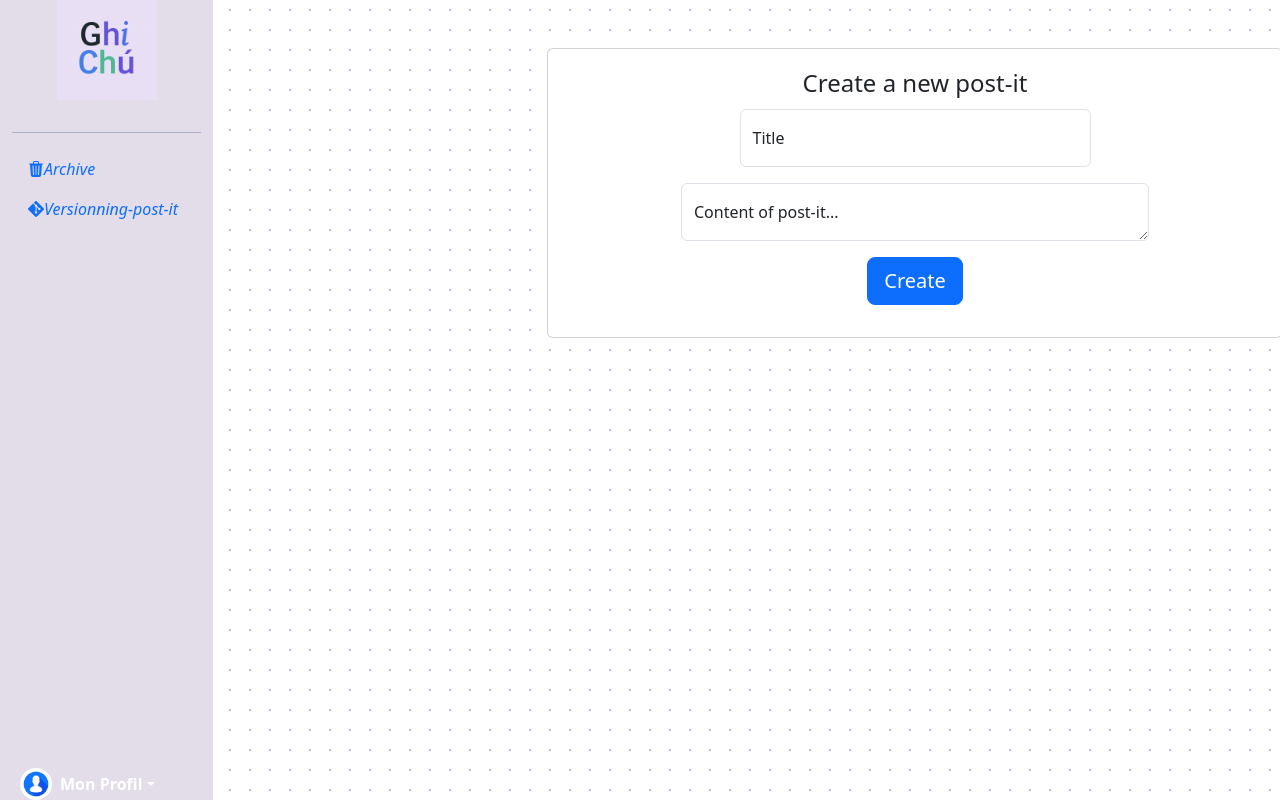
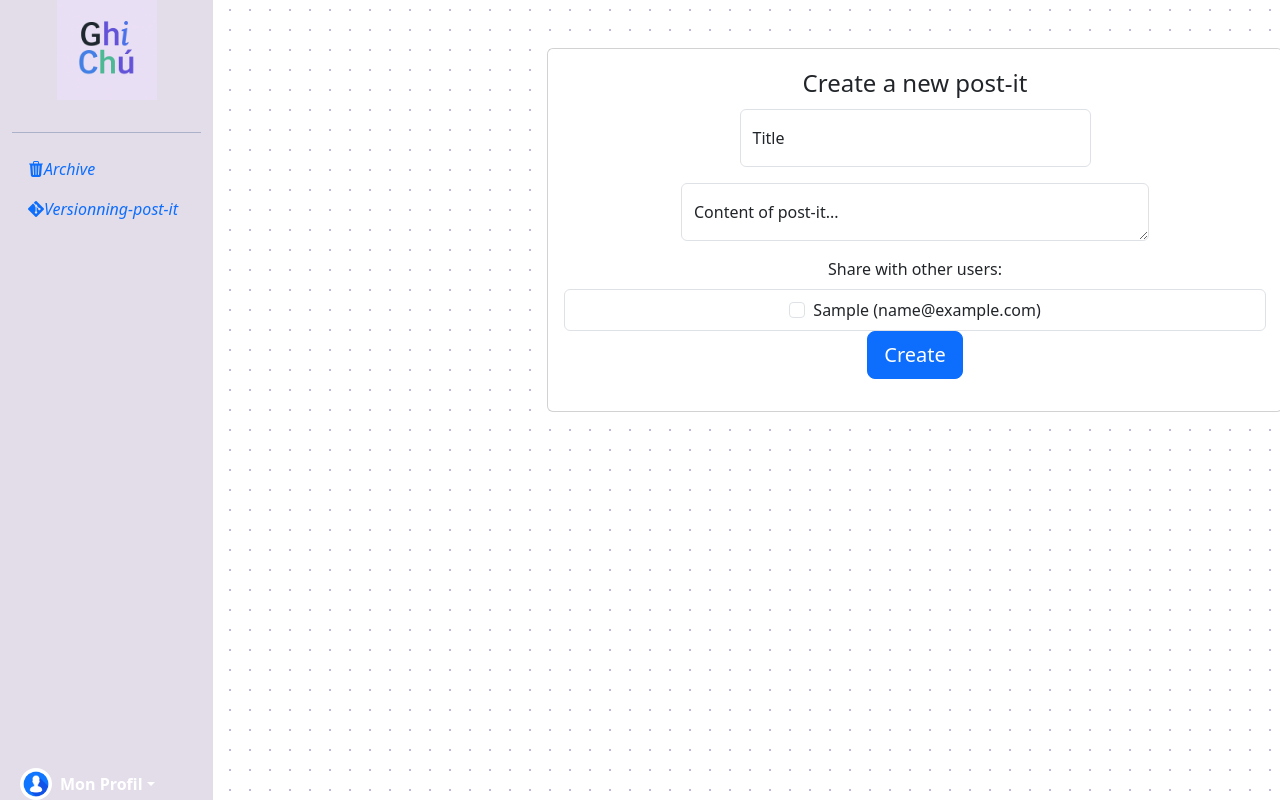
Before and after one commit to Perras2357/Ghi-chu, a PHP site: template app/views/create_post_it_view.php in a window 1280 px wide; the page is wider, and only the part inside the window is pictured. Run offline with PHP 8.4, Linux system fonts and the light colour scheme; the template is opened without the code that fills it: most values are stand-ins (such as "Sample title", 1, 10 or a date in 2020).

Commit message:
Creation de post-it avec ajout d'utilisateurs

```diff
--- a/app/views/create_post_it_view.php
+++ b/app/views/create_post_it_view.php
@@ -26,8 +26,27 @@
                             </div>
                             <div class="error-message" id="errorContent"></div>
 
+                            <!-- Checklist -->
+                            <label class="form-label">Share with other users:</label>
+                            <div class="list-group">
+                                <?php foreach ($users_list as $user): ?>
+                                    <label class="list-group-item">
+                                        <input
+                                            type="checkbox"
+                                            name="shared_users[]"
+                                            value="<?= $user['id_user'] ?>"
+                                            class="form-check-input me-1">
+                                        <?= $user['first_name'] ?> (<?= $user['mail'] ?>)
+                                    </label>
+                                <?php endforeach; ?>
+                            </div>
 
-                            <!-- Partie couleur -->
+
+
+
+
+
+                             <!-- Partie couleur -->
                             <div class="col-md-4 offset-md-4 mb-3 form-floating">
                                 <button class="btn btn-lg btn-primary" type="submit" name="submit_id" id="submit_id">Create</button>
                             </div>
--- a/app/views/layouts/_nav.php
+++ b/app/views/layouts/_nav.php
@@ -12,6 +12,7 @@
         </div>
 
         <hr>
+
 
         <!-- div menu -->
         <ul class="nav nav-pills mb-auto text-center">
```
Also changed, not shown: app/controllers/create_post_it.php (+21 -0 lines), app/models/post_it.php (+24 -18 lines).
